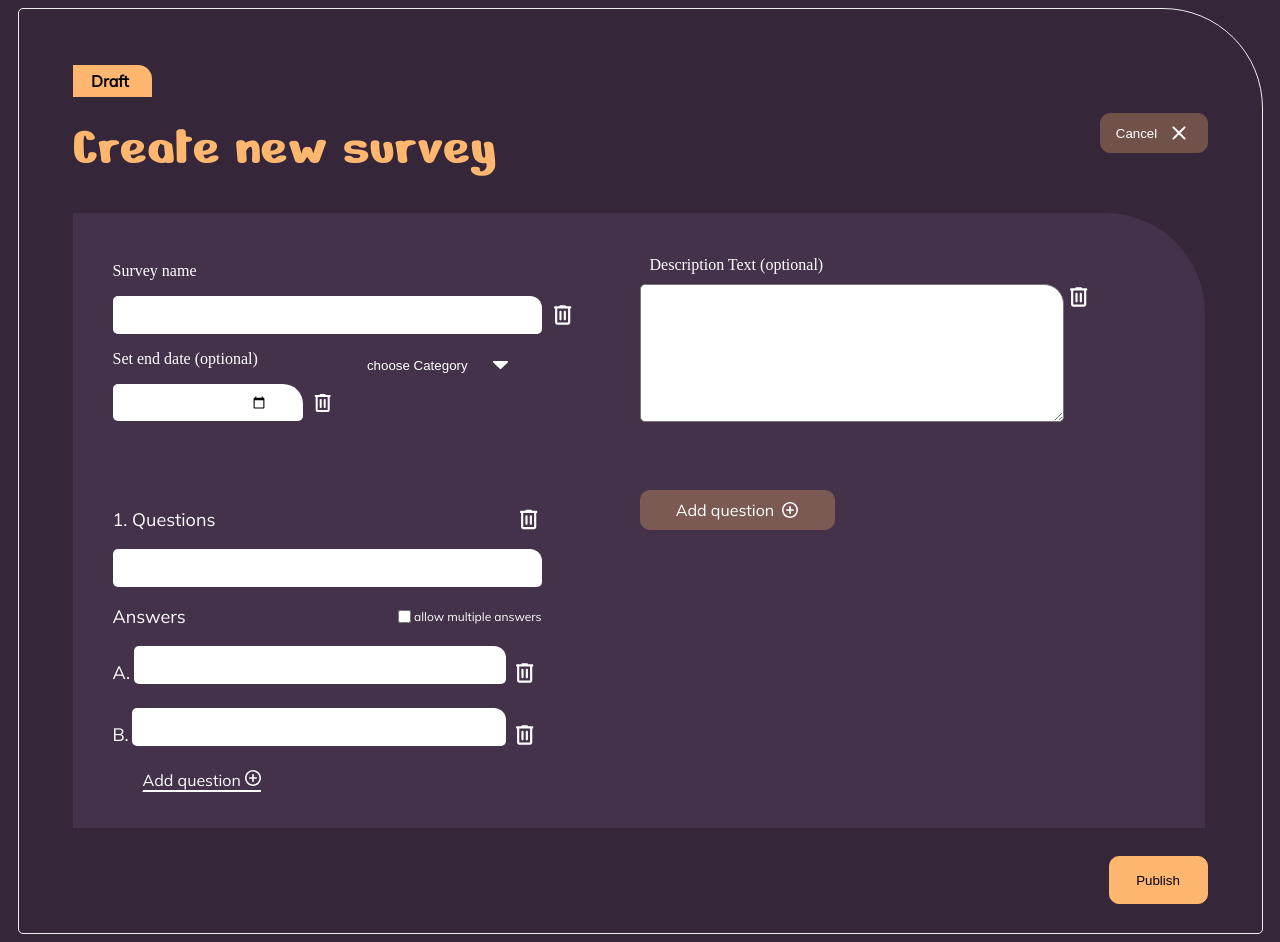
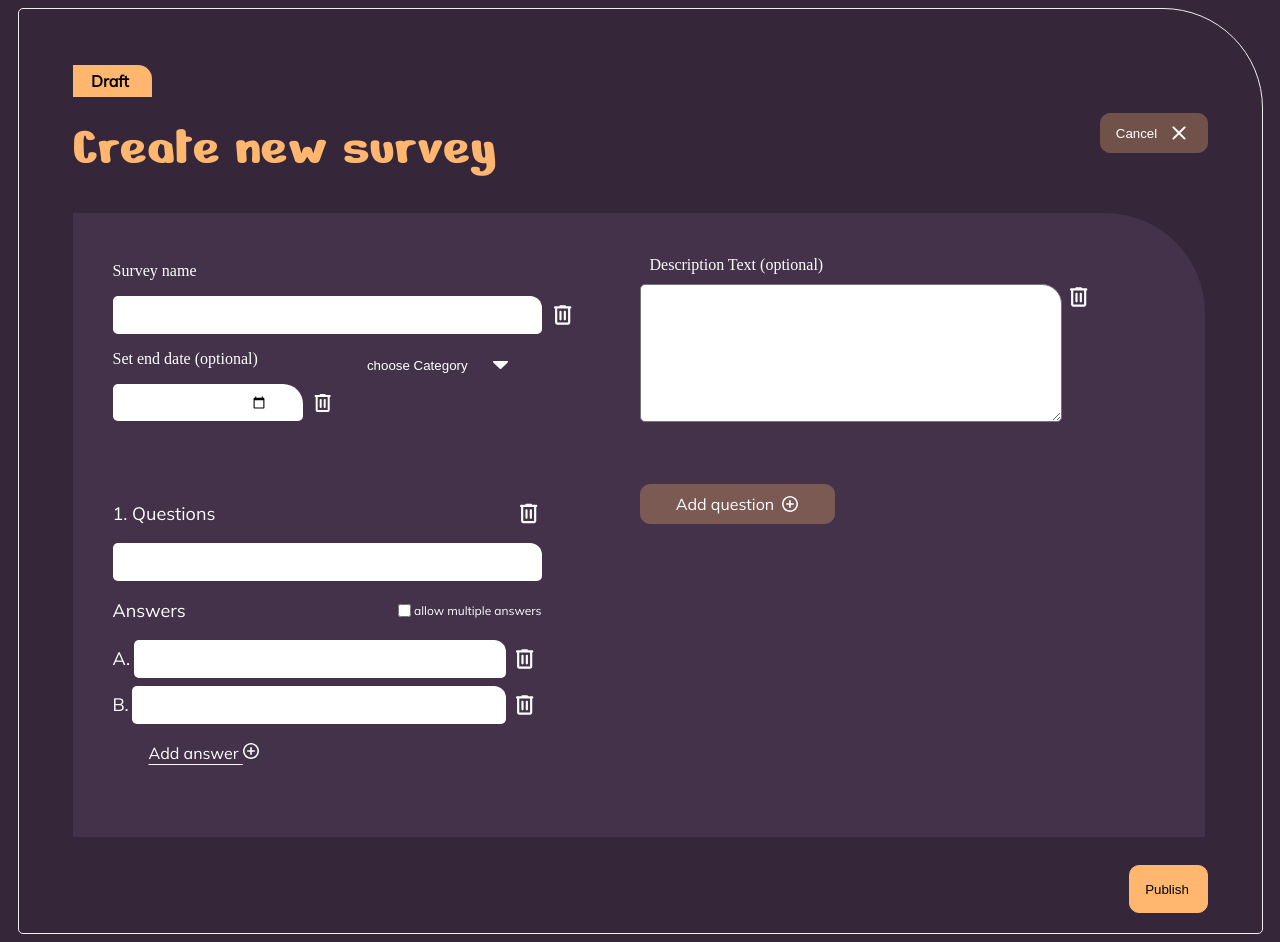
Before and after one commit to studyguy5/poll_app, an Angular app: page / in a window 1280 px wide. Both pictures are taken after a click on the button "New survey". Built offline with nearby package versions, Linux system fonts and the light colour scheme; no server answers; the database is empty.

Commit message:
setUp FormControl for SurveyForm

```diff
--- a/src/app/components/create-survey-component/create-survey-component.html
+++ b/src/app/components/create-survey-component/create-survey-component.html
@@ -7,13 +7,13 @@
     <div class="newSurveyForm">
         <div class="mainDataOfSurvey">
             <div class="nameDateAria">
-                <div class="sureNameAria">
-                    <p class="SureName">Survey name</p>
-                    <div class="sureNameInputAndImg">
-                        <div class="sureNameInput">
-                            <input type="text">
+                <div class="surveyNameAria">
+                    <p class="SurveyName">Survey name</p>
+                    <div class="surveyNameInputAndImg">
+                        <div class="surveyNameInput">
+                            <input type="text" id="surveyName" [formControl]="surveyName" >
                         </div>
-                        <img src="/assets/icons/Delete.svg">
+                        <img src="/assets/icons/Delete.svg" (click)="surveyName.setValue('')">
                     </div>
                 </div>
                 <div class="setEndDateArea">
@@ -21,7 +21,7 @@
                         <p class="setEndDate">Set end date (optional)</p>
                         <div class="setEndDateInputAndImg">
                             <div class="setEndDateInput">
-                                <input type="date">
+                                <input type="date" [formControl]="endDate">
                             </div>
                             <img src="/assets/icons/Delete.svg">
                         </div>
@@ -37,15 +37,17 @@
                 <p class="description">Description Text (optional)</p>
                 <div class="textareaAndImg">
                     <div class="descriptionInput">
-                        <textarea type="text"></textarea>
+                        <textarea type="text" [formControl]="description"></textarea>
                     </div>
                     <img src="/assets/icons/Delete.svg">
                 </div>
             </div>
+            @if (questions.length > 0) {
+                @for (questionGroup of questions.controls; track $index){
             <div class="questionArea">
                 <div class="headlineAndImg">
                     <p class="question">1. Questions</p>
-                    <img src="/assets/icons/Delete.svg">
+                    <img src="/assets/icons/Delete.svg" (click)="questions.removeAt($index)">
                 </div>
                 <div class="questionInput">
                     <input type="text">
@@ -57,24 +59,24 @@
                         <p class="settingDetail">allow multiple answers</p>
                     </div>
                 </div>
-                <div class="answerBox">
-                    <div class="count">A.</div>
-                    <div class="answerInput">
-                        <input type="text">
-                    </div>
-                    <img src="/assets/icons/Delete.svg">
-                </div>
-                <div class="answerBox">
-                    <div class="count">B.</div>
-                    <div class="answerInput">
-                        <input type="text">
-                    </div>
-                    <img src="/assets/icons/Delete.svg">
-                </div>
-                <a class="addLink" href="#">Add question <img src="/assets/icons/add_circle.svg"></a>
+
+                    @for(answer of getAnswers($index).controls; track $index; let aIndex = $index){
+                        <div class="answerBox">
+                            <div class="count">{{ letter[$index] }}.</div>
+                            <div class="answerInput">
+                                <input type="text">
+                            </div>
+                            <img src="/assets/icons/Delete.svg" (click)="(answer)['value']">
+                        </div>
+                    }
+
+
+
+                <button (click)="addAnswer($index)" class="addLink" type="button">Add answer <img src="/assets/icons/add_circle.svg"></button>
             </div>
-            <button class="addQuestionButton">Add question <img src="/assets/icons/add_circle.svg"></button>
+        }}
+        <button (click)="addQuestion()" type="button" class="addQuestionButton">Add question <img src="/assets/icons/add_circle.svg"></button>
         </div>
     </div>
-    <button class="publishButton">Publish</button>
+    <button class="publishButton">Publish<img src="/assets/icons/publish_check.svg"></button>
 </div>
--- a/src/app/components/create-survey-component/create-survey-component.scss
+++ b/src/app/components/create-survey-component/create-survey-component.scss
@@ -1,8 +1,8 @@
-body {
+body.survey-body {
     display: flex;
     flex-direction: column;
     box-sizing: border-box;
-    margin: 0 auto;
+    margin: 0px;
     height: unset;
     // margin: 39px 111px 92px 111px;
 }
@@ -45,11 +45,28 @@ body {
 .newSurveyForm {
     display: flex;
     width: 1052px;
-    height: 549px;
+    height: 558px;
     background-color: rgb(67, 50, 73);
     border-top-right-radius: 100px;
     padding: 33px 40px;
     gap: 64px;
+    overflow-y: auto;
+}
+
+.newSurveyForm::-webkit-scrollbar {
+    width: 6px;
+}
+
+.newSurveyForm::-webkit-scrollbar-track {
+    background-color: rgb(67, 50, 73);
+    border-top-right-radius: 100px;
+    border-top-left-radius: 5px;
+    border-bottom-right-radius: 5px;
+    border-bottom-left-radius: 5px;
+}
+
+.newSurveyForm::-webkit-scrollbar-thumb {
+    background-color: rgb(255, 183, 112);
 }
 
 .headlineButtonAria {
@@ -76,6 +93,9 @@ body {
         border-radius: 10px;
         color: white;
         cursor: pointer;
+        &:hover{
+            background-color: rgb(150, 117, 112);
+        }
     }
 }
 
@@ -84,20 +104,36 @@ body {
     justify-content: center;
     align-items: center;
     justify-self: flex-end;
-    width: 99px;
+    width: 79px;
     height: 48px;
-    padding: 12px 16px;
+    gap:8px;
+    padding: 12px 16px 12px 40px;
     margin-top:28px;
     border: 1px solid rgb(255, 183, 112);
     border-radius: 10px;
     background-color: rgb(255, 183, 112);
     cursor: pointer;
+    transition: all 0.3s ease-in-out;
+    > img{
+        transition: all 0.3s ease-in-out;
+        opacity:0;
+    }
+    &:hover img{
+        transition: all 0.3s ease-in-out;
+        opacity:1;
+    }
+    &:hover{
+        transition: all 0.3s ease-in-out;
+        width:99px;
+        padding: 12px 16px 12px 20px;
+    }
 }
 
 .mainDataOfSurvey {
     display: grid;
     grid-template-columns: repeat(2, 1fr);
-    gap: 64px;
+    column-gap: 64px;
+    row-gap: 32px;
     height:545px;
     >.nameDateAria {
         display: block;
@@ -105,7 +141,7 @@ body {
         width:463px;
     }
 
-    >.SureName {
+    >.SurveyName {
         margin: 0px;
         width: 429px;
     }
@@ -115,18 +151,24 @@ body {
     }
 }
 
-.sureNameAria {
+.surveyNameAria {
     >p {
         color: white;
     }
     width:100%;
 
-    >.sureNameInputAndImg {
+    >.surveyNameInputAndImg {
         display: flex;
         width: 463px;
         gap: 8px;
 
-        >.sureNameInput {
+        > img:hover{
+            cursor: pointer;
+            content:url('/assets/icons/deleteIcon_hover.svg');
+        }
+        >.surveyNameInput {
+            display: flex;
+            align-items: center;
             background-color: white;
             width: 439px;
             height: 38px;
@@ -135,6 +177,7 @@ body {
 
             >input {
                 border: none;
+                font-size: 18px;
             }
 
             >input:focus {
@@ -228,6 +271,11 @@ body {
         width: 222px;
         gap: 8px;
 
+        > img:hover{
+            cursor: pointer;
+            content:url('/assets/icons/deleteIcon_hover.svg');
+        }
+
         >.setEndDateInput {
             display: flex;
             justify-content: center;
@@ -266,7 +314,12 @@ body {
     >.textareaAndImg {
         display: flex;
         align-items: flex-start;
-        gap: 8px;
+        gap: 10px;
+
+        > img:hover{
+            cursor: pointer;
+            content:url('/assets/icons/deleteIcon_hover.svg');
+        }
 
         >.descriptionInput {
             width: 418px;
@@ -276,6 +329,7 @@ body {
                 width: 100%;
                 height: 100%;
                 border-radius: 5px 20px 5px 5px;
+                font-size:18px;
             }
 
             >textarea:focus {
@@ -289,6 +343,11 @@ body {
     display:flex;
     justify-content: space-between;
     width:429px;
+
+    > img:hover{
+        cursor: pointer;
+        content:url('/assets/icons/deleteIcon_hover.svg');
+    }
     >.question{
         font-family: 'Mulish', sans-serif;
         font-size: 18px;
@@ -297,6 +356,8 @@ body {
 }
 
 .questionInput{
+    display:flex;
+    align-items: center;
     width: 429px;
     height: 38px;
     border-radius: 5px 12px 5px 5px;
@@ -305,6 +366,8 @@ body {
     box-sizing: border-box;
     >input{
         border: none;
+        font-size:18px;
+        color:black;
     }
     >input:focus{
         outline: none;
@@ -337,6 +400,11 @@ body {
     display:flex;
     width:425px;
     margin-bottom:8px;
+
+    > img:hover {
+        cursor: pointer;
+        content:url('/assets/icons/deleteIcon_hover.svg');
+    }
     >.count{
         display:flex;
         align-items: center;
@@ -346,6 +414,8 @@ body {
         margin-right:3.5px;
     }
     >.answerInput{
+        display:flex;
+        align-items: center;
         width:400px;
         height: 38px;
         border-radius: 5px 12px 5px 5px;
@@ -355,18 +425,19 @@ body {
         margin-right:6px;
         >input{
             border: none;
+            font-size:18px;
+            color:black;
         }
         >input:focus{
             outline: none;
         }
     }
-    >.answerInput:nth-child(2){
-        margin-bottom:16px;
-    }
 }
+
 
 .addLink{
     margin-left:30px;
+    margin-top:10px;
     text-decoration-line: underline;
     text-decoration-color: white;
     text-decoration-thickness: 1px;
@@ -376,7 +447,8 @@ body {
     font-size: 16px;
     border-bottom: 2px solid white;
     cursor: pointer;
-
+    background-color: transparent;
+    border:none;
 }
 
 .addQuestionButton{
--- a/src/app/components/create-survey-component/create-survey-component.ts
+++ b/src/app/components/create-survey-component/create-survey-component.ts
@@ -1,21 +1,53 @@
-import { Component } from '@angular/core';
+import { Component, inject, Inject } from '@angular/core';
 import { RouterLink } from '@angular/router';
+import { DOCUMENT } from '@angular/common';
+import { ReactiveFormsModule, FormGroup, FormControl, Validators, FormArray } from '@angular/forms';
 
 
 @Component({
   selector: 'app-create-survey-component',
-  imports: [],
+  imports: [ReactiveFormsModule],
   templateUrl: './create-survey-component.html',
   styleUrl: './create-survey-component.scss',
 })
 export class CreateSurveyComponent {
 
-  // openDropDown(){
-  //   let drop = document.querySelector('.dropDownList') as HTMLDivElement
-  //   drop.style.transition = 'all 0.5s ease-in-out';
-  //   drop.style.opacity = '1';
-  //   drop.style.height = '300px';
-  // }
+  document;
+  surveyName;
+  endDate;
+  category;
+  description;
+  questions;
+  letter: string[] = ['A', 'B', 'C', 'D', 'E', 'F', 'G', 'H', 'I', 'J', 'K', 'L', 'M', 'N', 'O', 'P', 'Q', 'R', 'S', 'T', 'U', 'V', 'W', 'X', 'Y', 'Z'];
+
+  constructor(@Inject(DOCUMENT) document: Document) {
+    this.document = document
+    this.surveyName = new FormControl('', Validators.required);
+    this.endDate = new FormControl('', Validators.required);
+    this.category = new FormControl('');
+    this.description = new FormControl('');
+    this.questions = new FormArray([this.createQuestion()]);
+
+  }
+  ngOnInit() {
+    this.document.body.classList.add('survey-body');
+  }
+
+  ngOnDestroy() {
+    this.document.body.classList.remove('survey-body');
+  }
+
+  addQuestion() {
+    this.questions.push(this.createQuestion());
+  }
+
+  getAnswers(questionIndex: number): FormArray {
+  return this.questions.at(questionIndex).get('answers') as FormArray;
+}
+
+  addAnswer(questionIndex: number) {
+  this.getAnswers(questionIndex).push(this.createAnswer());
+}
 
 
   isDropdownOpen = false;
@@ -25,4 +57,21 @@ toggleDropDown() {
   this.isDropdownOpen = !this.isDropdownOpen;
 }
 
+
+  createAnswer(): FormControl | FormGroup {
+  return new FormControl('');
 }
+
+createQuestion(): FormGroup {
+  return new FormGroup({
+    question: new FormControl(''),
+    allowMultipleAnswers: new FormControl(false),
+    answers: new FormArray([
+      this.createAnswer(),
+      this.createAnswer()
+    ])
+  });
+}
+
+
+}
```
Also changed, not shown: public/assets/icons/deleteIcon_hover.svg (added), public/assets/icons/publish_check.svg (added).
